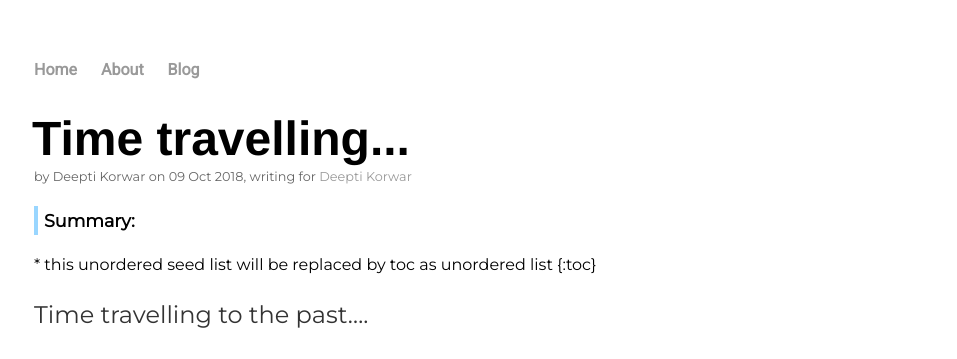
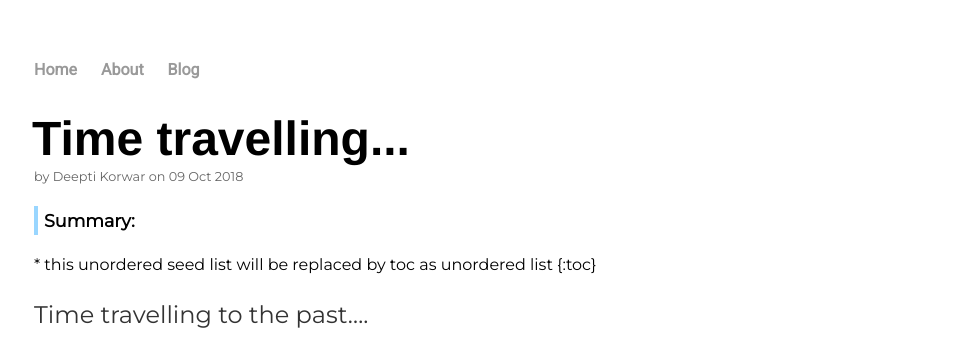
Before and after one commit to deeptikorwar/MyBlog, a Jekyll site: the page built from _posts/2018/10/2018-10-09-my-old-test-post.md, in a window 1280 px wide and 900 px high. Shown: the top 359 px of the window, without its empty margins (158-1115 px from the left). Built offline with Jekyll 4.4.1, drawn with Linux system fonts in a browser that asks for light colours.

Commit message:
added if for author

```diff
--- a/_layouts/post.html
+++ b/_layouts/post.html
@@ -3,9 +3,15 @@ layout: default
 ---
 <h1>{{ page.title }}</h1>
 
+{% if page.author == "Deepti Korwar" %}
+<p class="verysmallgray" style="margin-top:-30px">by {{ page.author }} on
+  {{ page.date | date_to_string }}</p>
+
+{% elsif page.author != "Deepti Korwar" %}
 <p class="verysmallgray" style="margin-top:-30px">by {{ page.author }} on
   {{ page.date | date_to_string }}, writing for
   <a href="/">Deepti Korwar</a></p>
+{% endif %}
 
 <div class="summary">{{ page.summary }}</div>
 
```
